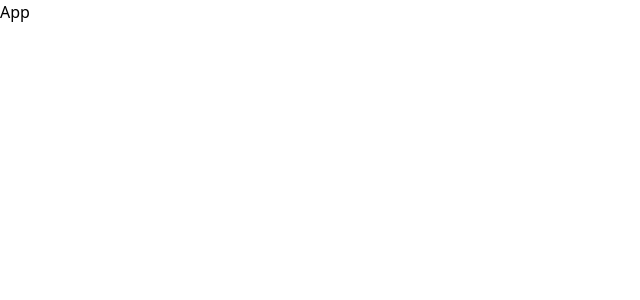
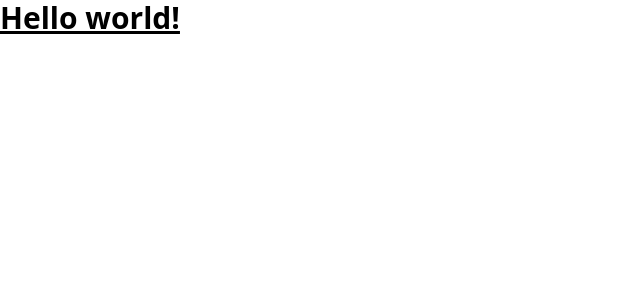
Before and after one commit to gift56/fitness_shop, a React (Vite) app: page / in a window 1280 px wide. Shown: the top 300 px of the page, without its empty margins (0-640 px from the left). Built offline with nearby package versions, Linux system fonts and the light colour scheme.

Commit message:
testing application

```diff
--- a/src/App.jsx
+++ b/src/App.jsx
@@ -1,9 +1,12 @@
-import React from 'react'
+import React from "react";
 
 const App = () => {
   return (
-    <div>App</div>
-  )
-}
+    <div>
+      {" "}
+      <h1 className="text-3xl font-bold underline">Hello world!</h1>
+    </div>
+  );
+};
 
-export default App
+export default App;
```
